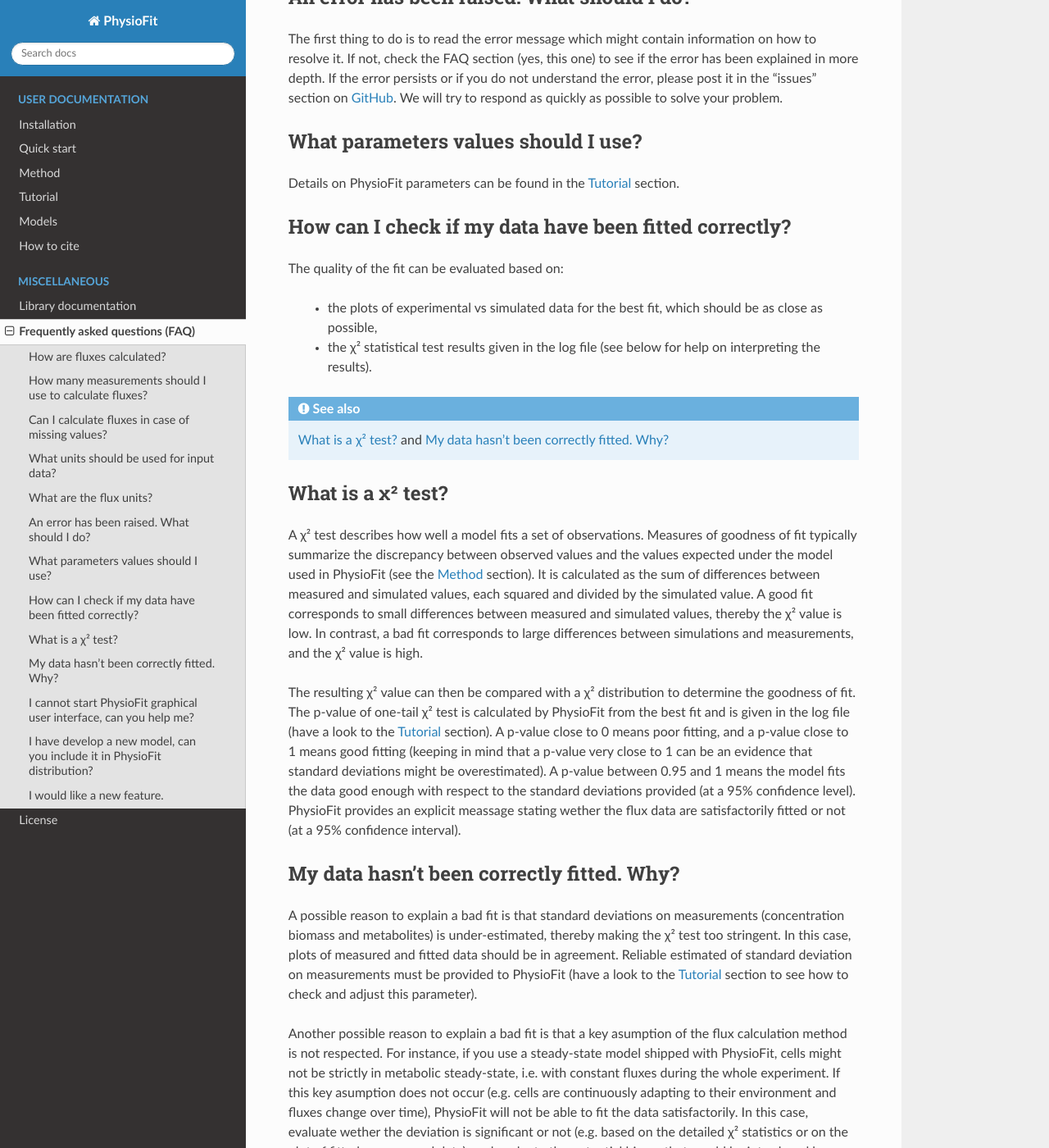
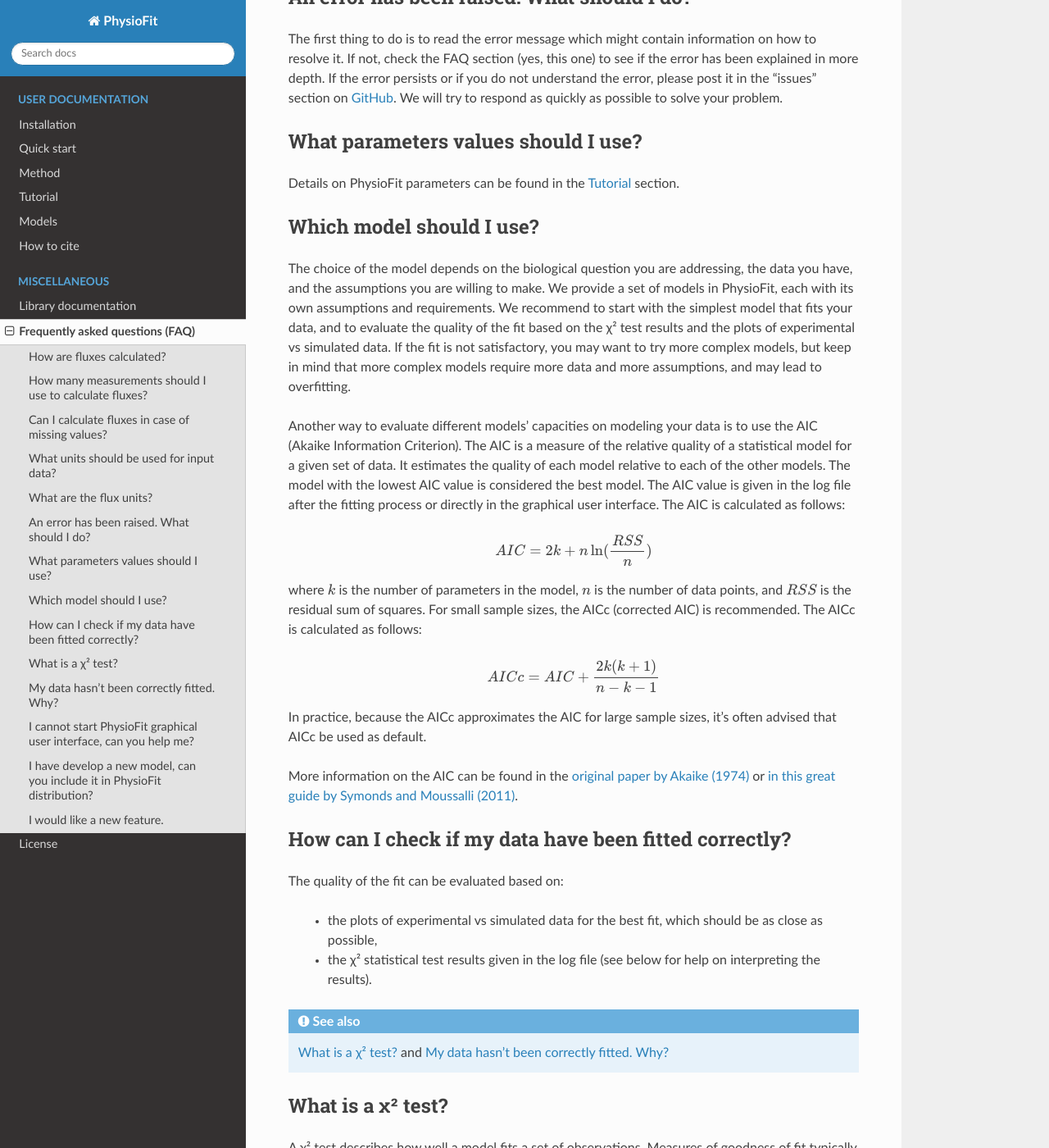
Before and after one commit to MetaSys-LISBP/PhysioFit, a Sphinx documentation site: the page built from docs/faq.rst, in a window 1280 px wide and 1400 px high, scrolled down 1382 px. Shown: the whole window at 82% size. Built offline with Sphinx 7.4.7 and the Read the Docs theme 2.0.0, drawn with Linux system fonts in a browser that asks for light colours.

Commit message:
Added Akaike's information criterion (AIC) and model selection in FAQ

```diff
--- a/docs/faq.rst
+++ b/docs/faq.rst
@@ -60,6 +60,48 @@ What parameters values should I use?
 ------------------------------------------------------------------
 
 Details on PhysioFit parameters can be found in the :doc:`usage` section.
+
+Which model should I use?
+------------------------------------------------------------------
+
+The choice of the model depends on the biological question you are addressing,
+the data you have, and the assumptions you are willing to make. We provide a
+set of models in PhysioFit, each with its own assumptions and requirements.
+We recommend to start with the simplest model that fits your data, and to
+evaluate the quality of the fit based on the χ² test results and the plots
+of experimental vs simulated data. If the fit is not satisfactory, you may
+want to try more complex models, but keep in mind that more complex models
+require more data and more assumptions, and may lead to overfitting.
+
+Another way to evaluate different models' capacities on modeling your data
+is to use the AIC (Akaike Information Criterion). The AIC is a measure of
+the relative quality of a statistical model for a given set of data. It
+estimates the quality of each model relative to each of the other models.
+The model with the lowest AIC value is considered the best model. The AIC
+value is given in the log file after the fitting process or directly in the
+graphical user interface. The AIC is calculated as follows:
+
+.. math::
+
+    AIC = 2k + n \ln(\frac{RSS}{n})
+
+where :math:`k` is the number of parameters in the model, :math:`n` is the
+number of data points, and :math:`RSS` is the residual sum of squares. For
+small sample sizes, the AICc (corrected AIC) is recommended. The AICc is
+calculated as follows:
+
+.. math::
+
+    AICc = AIC + \frac{2k(k+1)}{n-k-1}
+
+In practice, because the AICc approximates the AIC for large sample sizes,
+it's often advised that AICc be used as default.
+
+More information on the AIC can be found in the `original paper by Akaike
+(1974) <https://gwern.net/doc/statistics/decision/1998-akaike.pdf>`_ or `in
+this great guide by Symonds and Moussalli (2011) <https://doi.org/10
+.1007/s00265-010-1037-6>`_.
+
 
 How can I check if my data have been fitted correctly?
 ------------------------------------------------------------------
```
Also changed, not shown: docs/method.rst (+8 -0 lines).
